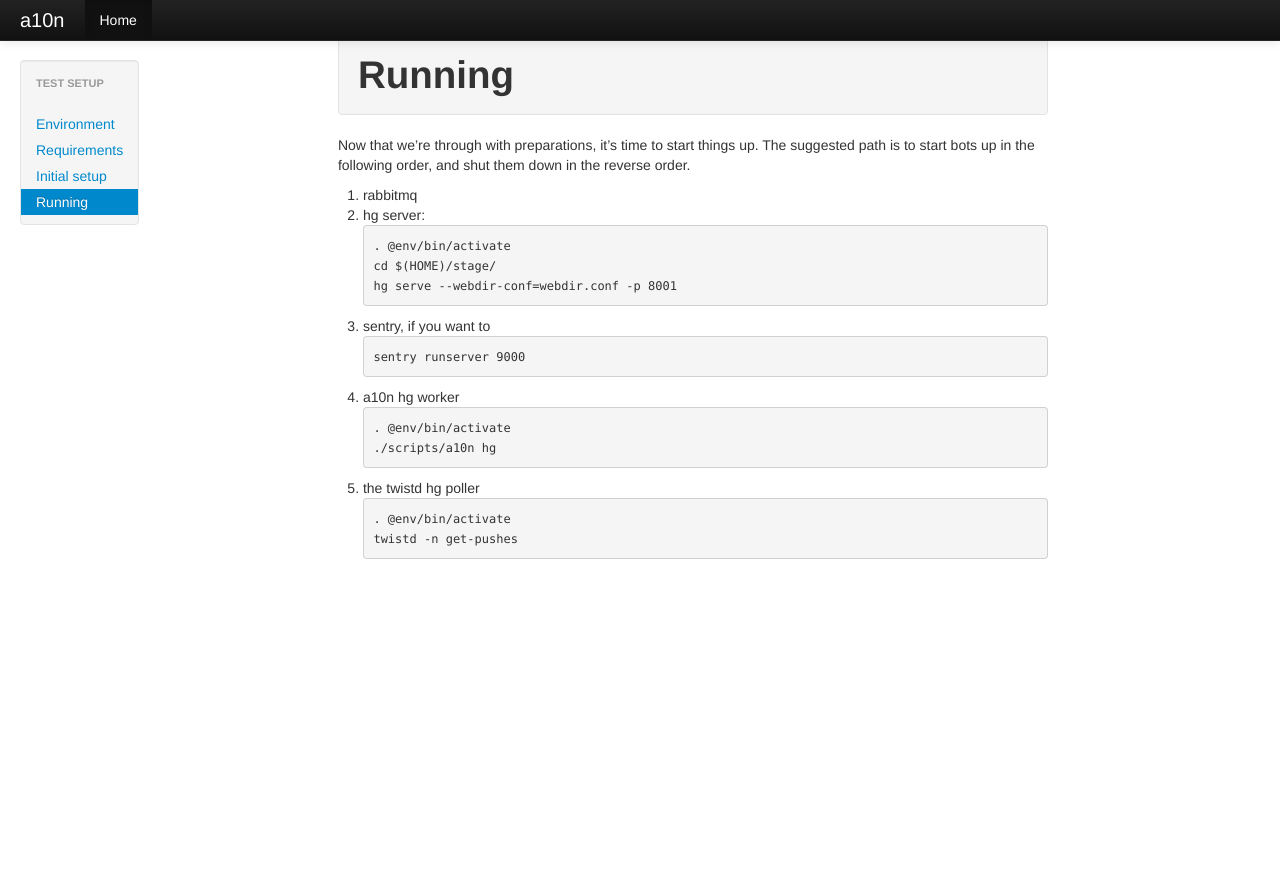
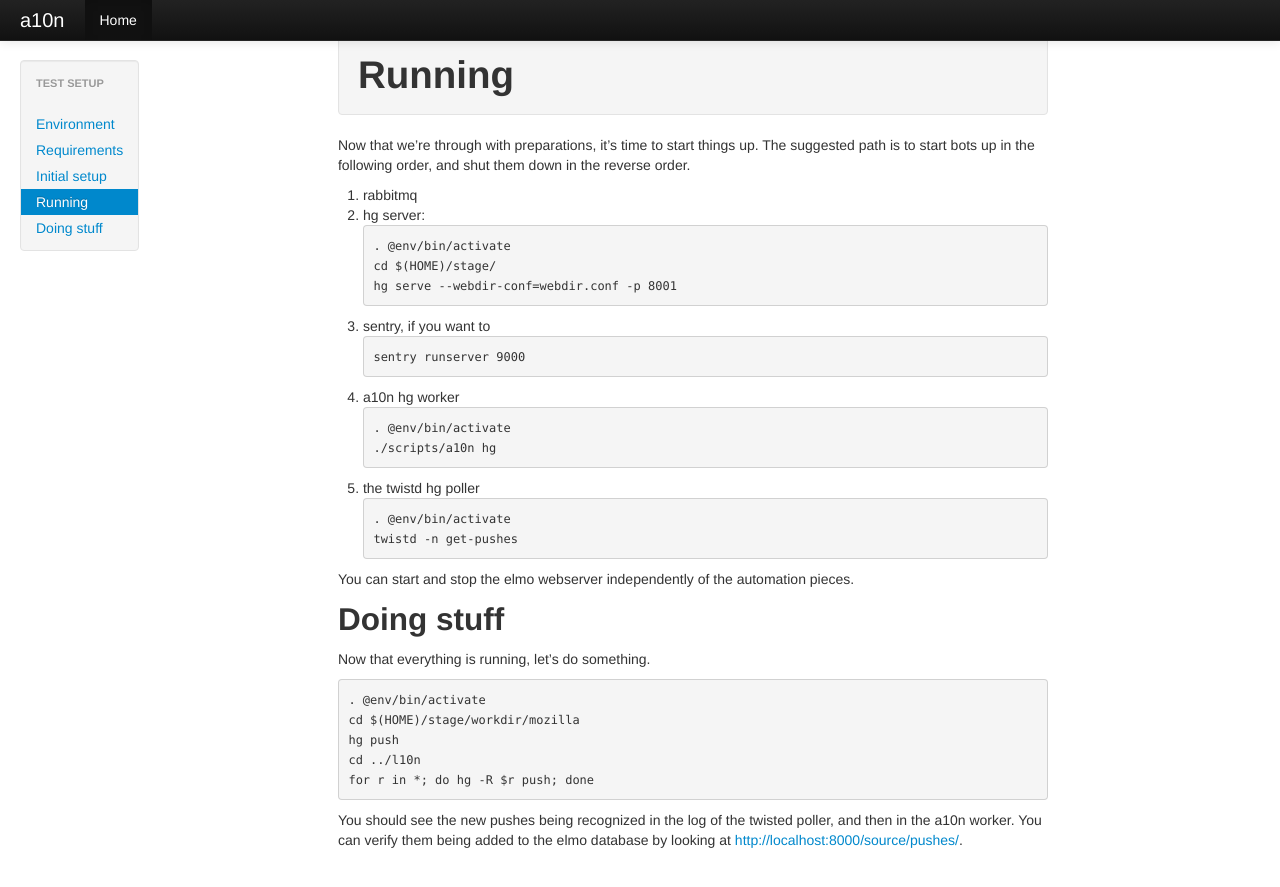
Before and after one commit to Pike/a10n, a Jekyll site: the page built from test-setup/index.md, in a window 1280 px wide and 900 px high, scrolled down 1585 px. Shown: the top 887 px of the window. Built offline with Jekyll 4.4.1, drawn with Linux system fonts in a browser that asks for light colours; before the commit the page ends 2194 px from its top, so only the background shows below that.

Commit message:
actually do something testable, too

```diff
--- a/test-setup/index.md
+++ b/test-setup/index.md
@@ -9,6 +9,7 @@ navigation:
       - Requirements
       - Initial setup
       - Running
+      - Doing stuff
 ---
 
 <div class="alert">This document will evolve as the implementations do.</div>
@@ -116,3 +117,20 @@ shut them down in the reverse order.
 1. the twistd hg poller
    <pre><code>. @env/bin/activate
    twistd -n get-pushes</code></pre>
+
+You can start and stop the elmo webserver independently of the
+automation pieces.
+
+
+Doing stuff
+-----------
+
+Now that everything is running, let's do something.
+
+    . @env/bin/activate
+    cd $(HOME)/stage/workdir/mozilla
+    hg push
+    cd ../l10n
+    for r in *; do hg -R $r push; done
+
+You should see the new pushes being recognized in the log of the twisted poller, and then in the a10n worker. You can verify them being added to the elmo database by looking at [http://localhost:8000/source/pushes/](http://localhost:8000/source/pushes/).
```
